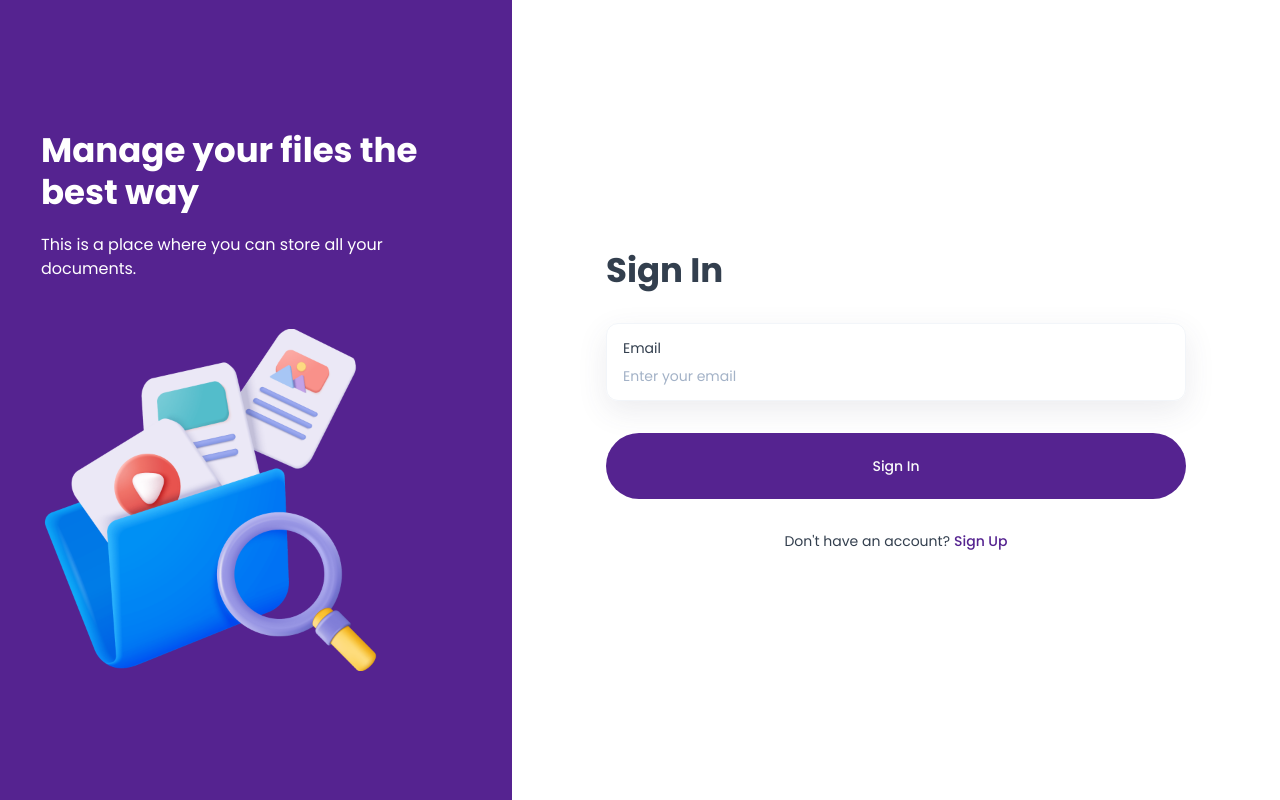
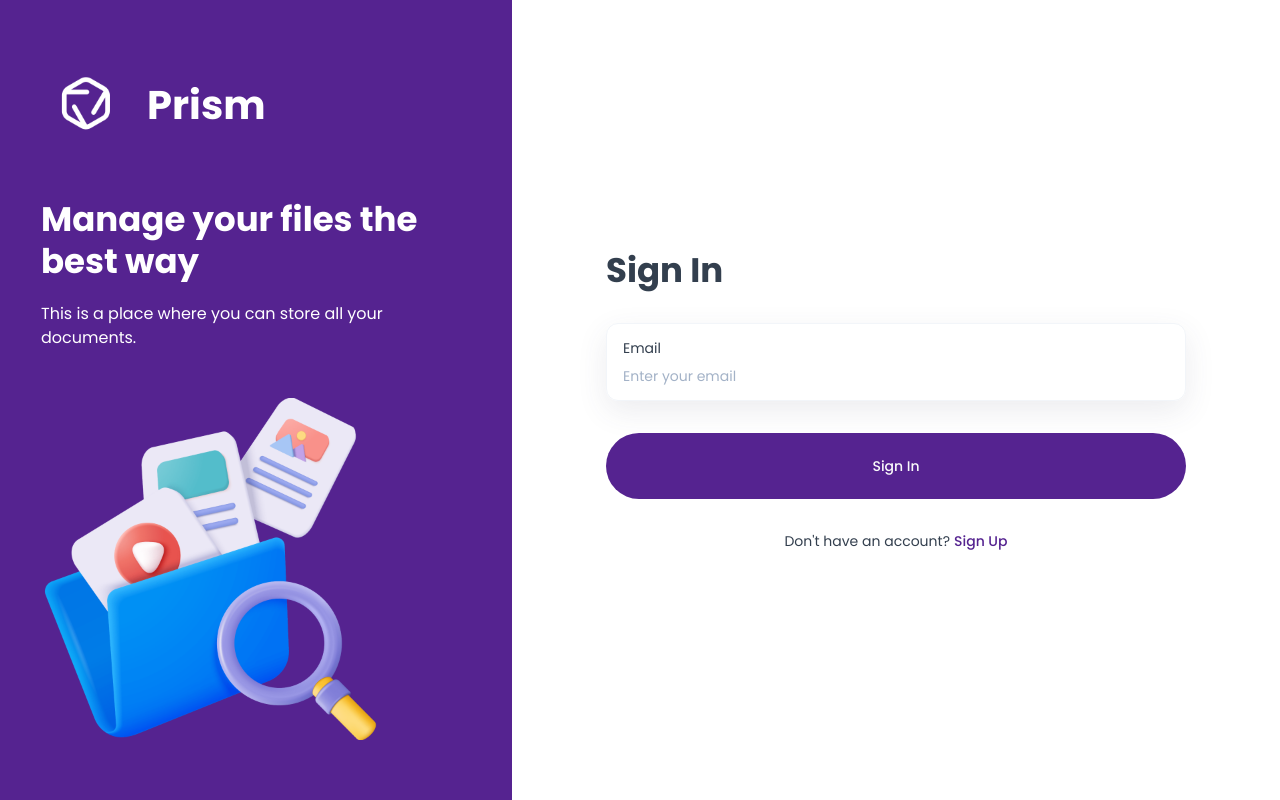
Before and after one commit to AdnanElAssadi56/StorageApp, a Next.js app: page /sign-in in a window 1280 px wide. Built offline with nearby package versions, Linux system fonts and the light colour scheme; no server answers.

Commit message:
auth page logo fix

```diff
--- a/app/(auth)/layout.tsx
+++ b/app/(auth)/layout.tsx
@@ -6,6 +6,15 @@ const Layout = ({ children }: { children: React.ReactNode }) => {
     <div className="flex min-h-screen">
       <section className="hidden w-1/2 items-center justify-center bg-brand p-10 lg:flex xl:w-2/5">
         <div className="flex max-h-[800px] max-w-[430px] flex-col justify-center space-y-12">
+          <div className="flex items-center gap-4">
+            <Image
+              src="/assets/icons/logo-brand.svg"
+              alt="Prism logo"
+              width={90}
+              height={90}
+            />
+            <h2 className="text-[40px] font-bold text-white">Prism</h2>
+          </div>
           <div className="space-y-5 text-white">
             <h1 className="h1">Manage your files the best way</h1>
             <p className="body-1">
```
